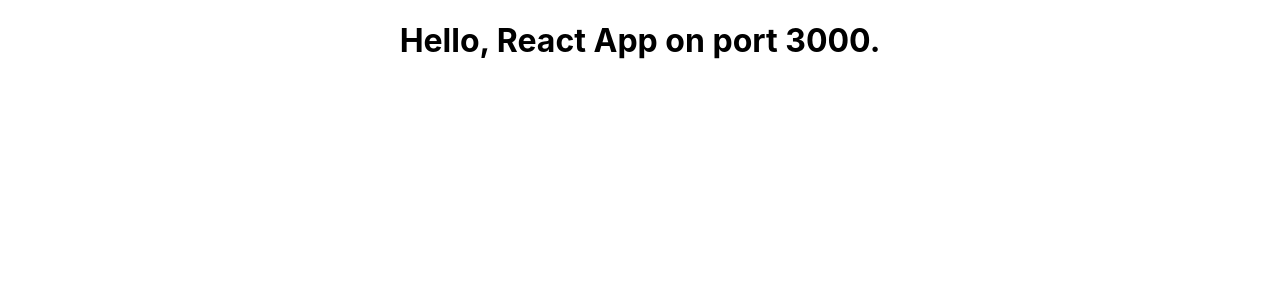
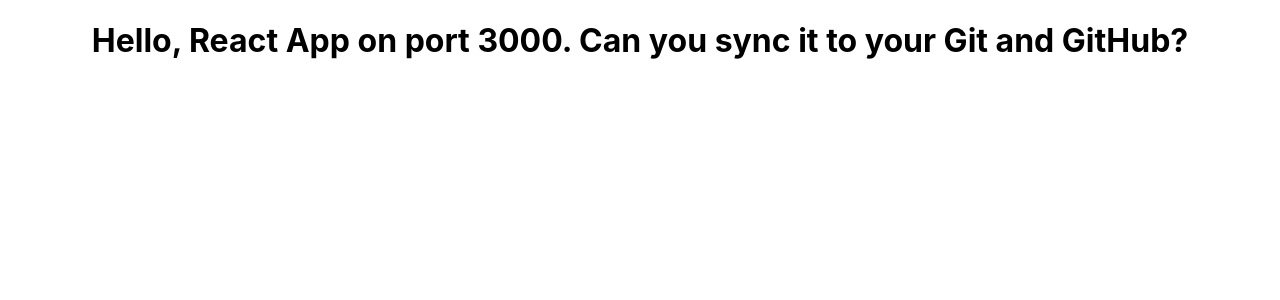
Before and after one commit to cloudbound2/my-react-app, a React (Create React App) app: page / in a window 1280 px wide. Shown: the top 300 px of the page. Built offline with nearby package versions, Linux system fonts and the light colour scheme.

Commit message:
mod to mra app.js file

```diff
--- a/src/App.js
+++ b/src/App.js
@@ -4,7 +4,7 @@
 function App() {
   return (
     <div className="App">
-      <h1>Hello, React App on port 3000.</h1>
+      <h1>Hello, React App on port 3000. Can you sync it to your Git and GitHub?</h1>
     </div>
   );
 }
```
